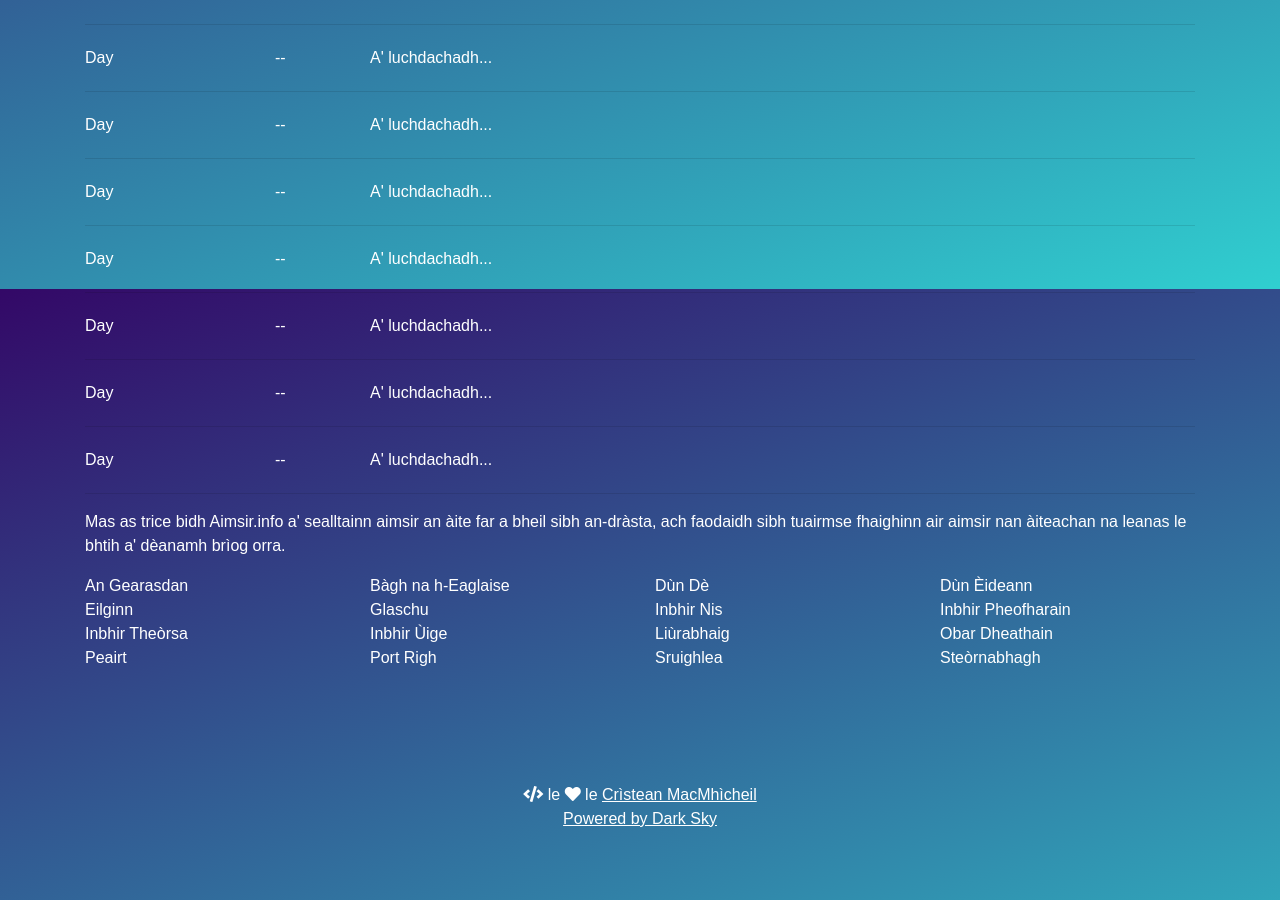
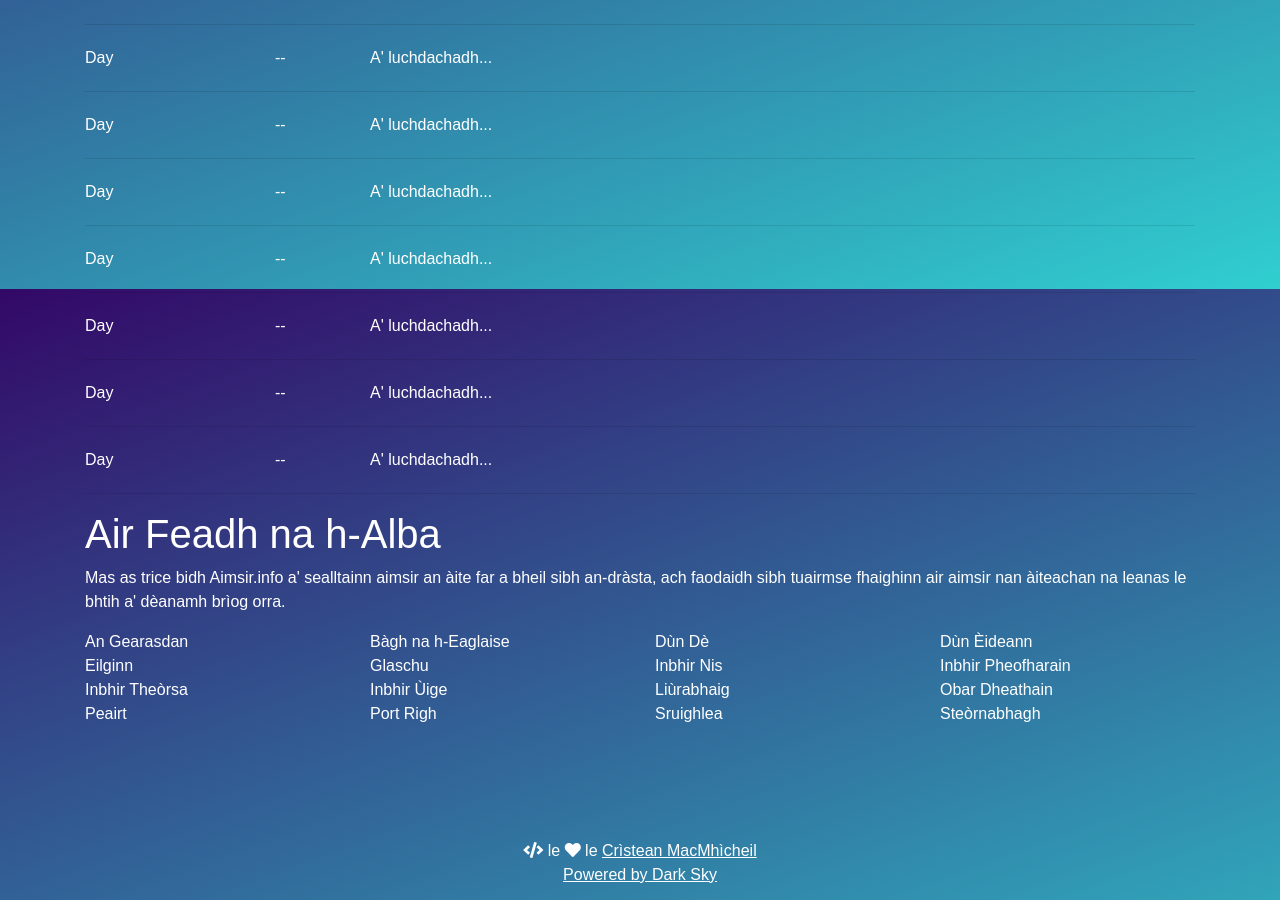
Before and after one commit to angeidheal/aimsir, a Jekyll site: the page built from index.html, in a window 1280 px wide and 900 px high, scrolled down 611 px. Built offline with Jekyll 4.4.1, drawn with Linux system fonts in a browser that asks for light colours; nearby versions of some CDN libraries; a script that is not in the unit is left out.

Commit message:
Update index.html

```diff
--- a/index.html
+++ b/index.html
@@ -141,6 +141,7 @@ title: Dachaigh
     <hr/>
 
     <div>
+      <h1>Air Feadh na h-Alba</h1>
       <p>Mas as trice bidh Aimsir.info a' sealltainn aimsir an àite far a bheil sibh an-dràsta, ach faodaidh sibh tuairmse fhaighinn air aimsir nan àiteachan na leanas le bhtih a' dèanamh brìog orra.</p>
     </div>
 
```
